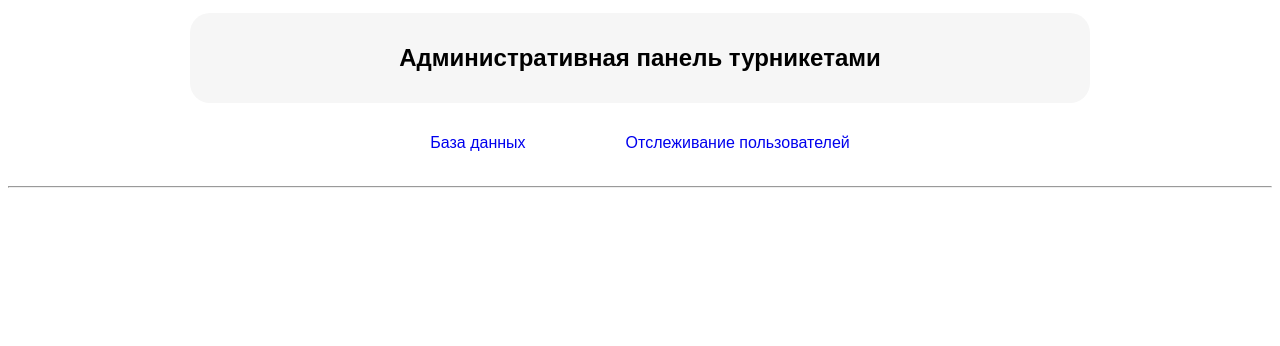
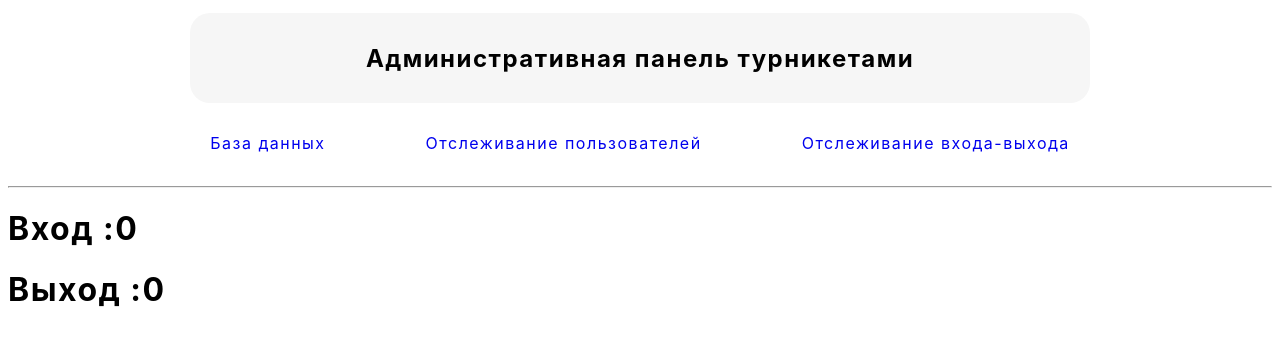
Before and after one commit to 0adanbro0/turnstiles, a React (Vite) app in the folder app/frontend/: page /counter in a window 1280 px wide. Shown: the top 346 px of the page. Built offline with nearby package versions, Linux system fonts and the light colour scheme; no server answers.

Commit message:
feat: add third page with in-out counter

```diff
--- a/app/frontend/index.css
+++ b/app/frontend/index.css
@@ -1,5 +1,6 @@
 body{
     padding: 20;
     font-family: 700;
-    font-family: sans-serif;
+    font-family: -apple-system, BlinkMacSystemFont, "Segoe UI", Roboto, Helvetica, Arial, sans-serif;
+    letter-spacing: 1.5px;
 }
--- a/app/frontend/src/App.tsx
+++ b/app/frontend/src/App.tsx
@@ -1,18 +1,20 @@
-import { useEffect, useState, useCallback, ChangeEvent} from 'react';
+import { useEffect, useState, useMemo, useCallback, ChangeEvent} from 'react';
 import './App.css'
 import { BrowserRouter, Routes, Route, Link} from 'react-router-dom';
-import { EntryLogs, AddNewUser } from './Interfaces';
+import { EntryLogs, AddNewUser} from './Interfaces';
 
 import FirstPage from './Pages/firstPage';
 import SecondPage from './Pages/secondPage';
+import ThirdPage from './Pages/thirdPage'
 
 function App() {
-const [users, setUsers] = useState<AddNewUser[]>([]);
-const [valueInputAdd, setValueInputAdd] = useState<string>('');
-const [valueInputSearch, setValueInputSearch] = useState<string>('');
-const [logs, setLogs] = useState<EntryLogs[]>([]);
+  const [users, setUsers] = useState<AddNewUser[]>([]);
+  const [valueInputAdd, setValueInputAdd] = useState<string>('');
+  const [valueInputSearch, setValueInputSearch] = useState<string>('');
+  const [logs, setLogs] = useState<EntryLogs[]>([]);
 
-const API_URL = import.meta.env.VITE_API_URL;
+
+  const API_URL = import.meta.env.VITE_API_URL;
 
   const getUsers = useCallback(() => {
     fetch(`${API_URL}/api/users`)
@@ -116,6 +118,18 @@ const API_URL = import.meta.env.VITE_API_URL;
     return () => clearInterval(interval);
   }, [getLogs]);
 
+  const { counterIn, counterOut } = useMemo(() => {
+    let countIn: number = 0;
+    let countOut: number = 0;
+
+    logs.forEach((elem) => {
+      if (elem.isEntry) countIn += 1;
+      else countOut += 1;
+    });
+
+    return { counterIn: countIn, counterOut: countOut };
+  }, [logs]);
+
   return (
     <BrowserRouter>
       <nav>
@@ -128,6 +142,7 @@ const API_URL = import.meta.env.VITE_API_URL;
           <div className="navBox">
             <Link className='navButton' to="/db">База данных</Link>
             <Link className='navButton' to="/controlling">Отслеживание пользователей</Link>
+            <Link className='navButton' to="/counter">Отслеживание входа-выхода</Link>
           </div>
         </div>
       </nav>
@@ -150,6 +165,10 @@ const API_URL = import.meta.env.VITE_API_URL;
           endWorkDay={endWorkDay}
           addUser={addUserSearch}
         />} />
+        <Route path="/counter" element={<ThirdPage
+          counterIn={counterIn}
+          counterOut={counterOut}
+        />}/>
       </Routes>
     </BrowserRouter>
   );
--- a/app/frontend/src/Pages/firstPage.tsx
+++ b/app/frontend/src/Pages/firstPage.tsx
@@ -1,10 +1,11 @@
 import { FirstPageProps} from './../Interfaces';
+import Button from '../UI/buttonProps';
 
 const FirstPage = ({ users, valueInput, addUsersInput, addUser, deleteUser}: FirstPageProps) =>
   <div className="firstPage">
 
     <div className='actionsUsers'>
-      <button onClick={()=>addUser()}>Добавить пользователя</button>
+      <Button onclick={()=>addUser()} className='buttonAction' content="добавить пользователя"/>
       <input type="text"
         value={valueInput}
         onChange={addUsersInput}
--- /dev/null
+++ b/app/frontend/src/Pages/thirdPage.tsx
@@ -0,0 +1,17 @@
+import { ThirdPageProps } from "../Interfaces"
+
+const ThirdPage = ({counterIn, counterOut}: ThirdPageProps)=>{
+    return(
+        <>
+            <div className="columnCounter">
+                <h1>Вход :{counterIn}</h1>
+            </div>
+
+            <div className="columnCounter">
+                <h1>Выход :{counterOut}</h1>
+            </div>
+        </>
+    )
+}
+
+export default ThirdPage
--- a/app/frontend/src/app.css
+++ b/app/frontend/src/app.css
@@ -63,3 +63,34 @@
     align-items: center;
     text-align: center;
 }
+
+.buttonAction{
+    width: 310px;
+    height: 50px;
+    background-color: white;
+    font-size: 17px;
+    cursor: pointer;
+    border: 1px solid black;
+    border-radius: 5px;
+    transition: 0.5s;
+}
+
+.buttonAction:hover{
+    letter-spacing: 2.5px;
+    transform: 0.5s;
+    background-color: rgb(246, 246, 246);
+}
+
+.boxLogs{
+    background-color: rgb(246, 246, 246);
+    min-height: 700px;
+    width: 100%;
+    margin-top: 10px;
+}
+
+.displayLogs{
+    width: 100%;
+    min-height: 700px;
+    display: flex;
+    justify-content: space-around;
+}
--- a/app/frontend/src/interfaces.tsx
+++ b/app/frontend/src/interfaces.tsx
@@ -11,6 +11,11 @@ export interface EntryLogs {
   timestamp: string;
   isEntry: boolean;
   access:boolean;
+}
+
+export interface ThirdPageProps {
+  counterIn:number;
+  counterOut:number;
 }
 
 export interface SecondPageProps {
```
